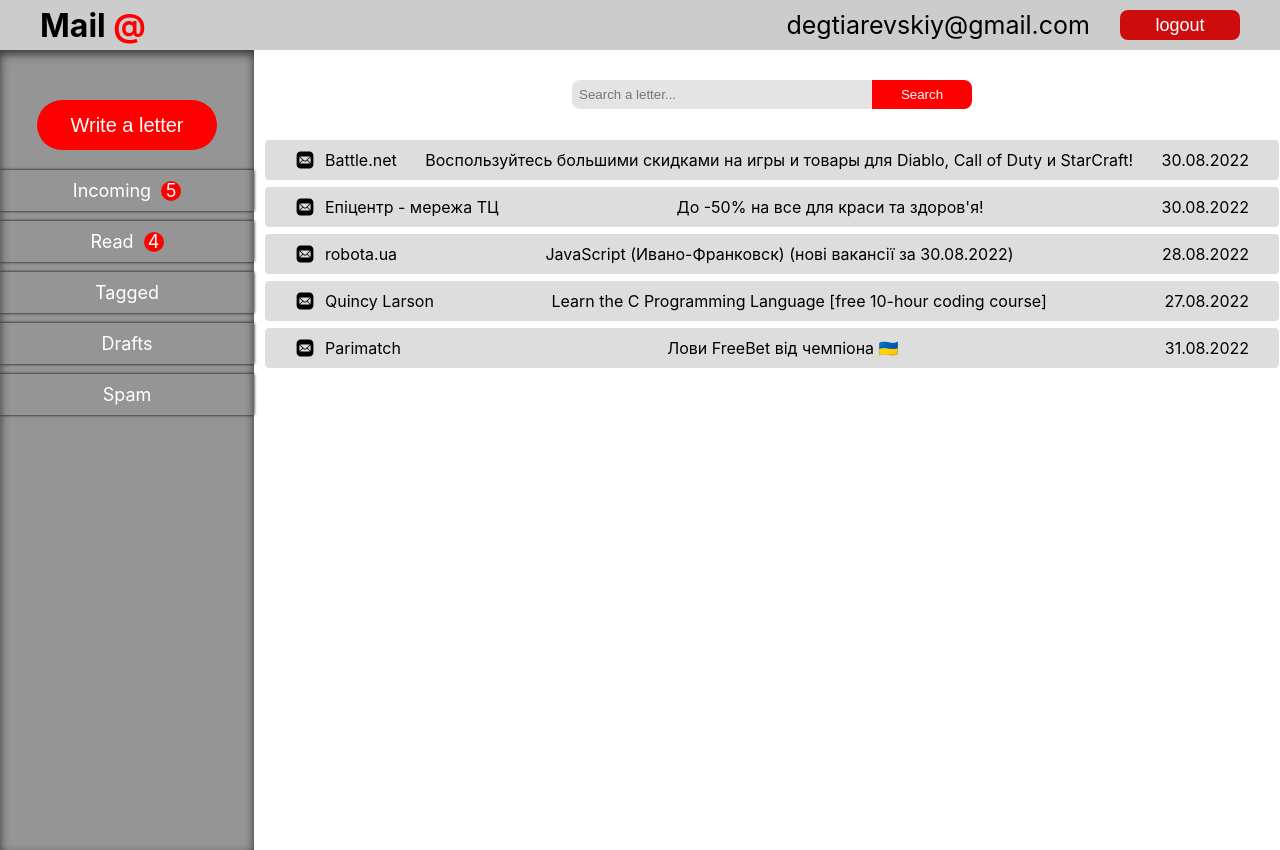
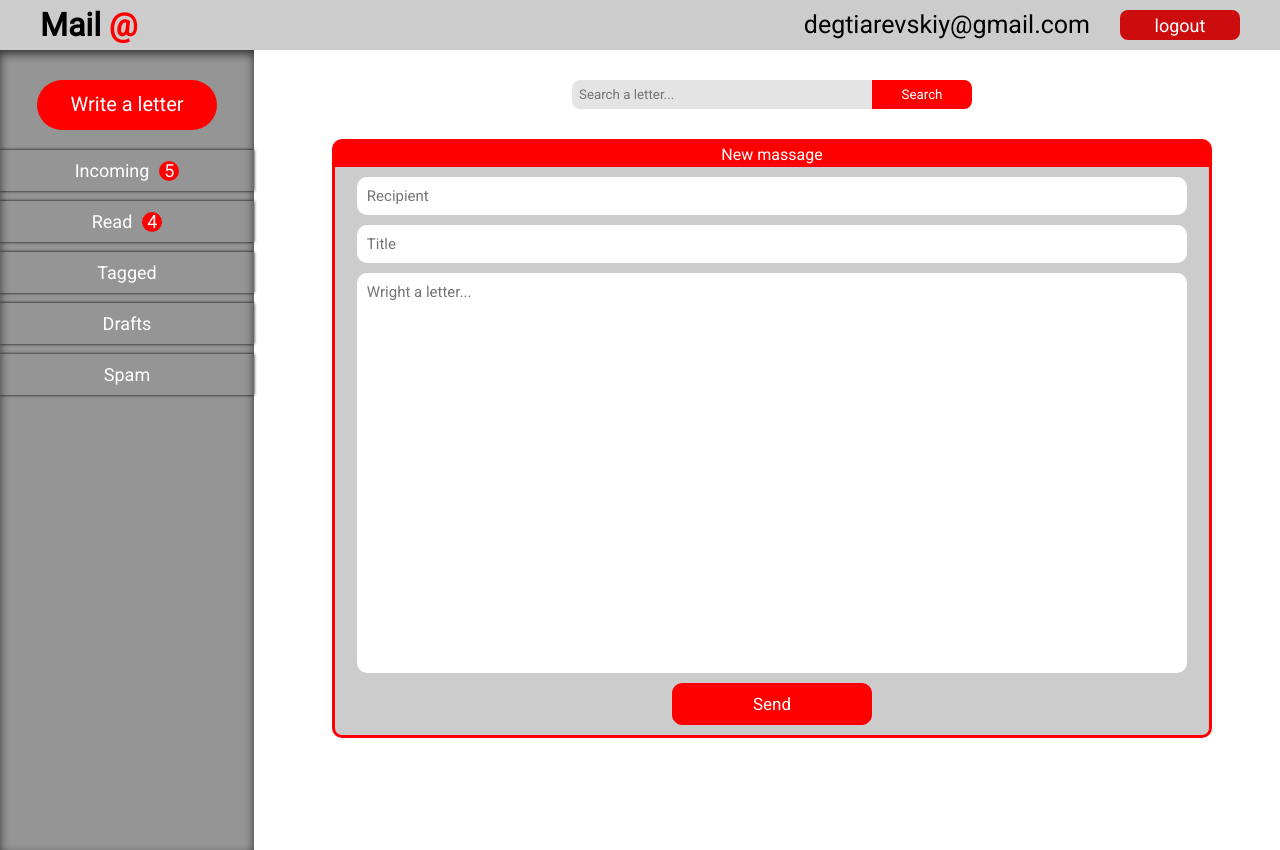
Before and after one commit to vladsatan/mail, a React (Create React App) app: page /createletter in a window 1280 px wide. Built offline with nearby package versions, Linux system fonts and the light colour scheme.

Commit message:
add routes and new component createLetter

```diff
--- a/package.json
+++ b/package.json
@@ -9,6 +9,7 @@
     "react": "^18.2.0",
     "react-dom": "^18.2.0",
     "react-loader-spinner": "^5.1.7-beta.1",
+    "react-router-dom": "^6.3.0",
     "react-scripts": "5.0.1",
     "react-tooltip": "^4.2.21",
     "web-vitals": "^2.1.4"
--- a/src/App.css
+++ b/src/App.css
@@ -1,3 +1,5 @@
+@import url('https://fonts.googleapis.com/css2?family=Roboto&display=swap');
+
 .App {
   text-align: center;
 }
@@ -5,6 +7,7 @@
 * {
   padding: 0;
   margin: 0;
+  font-family: 'Roboto', sans-serif;
 }
 
 .container {
--- a/src/App.js
+++ b/src/App.js
@@ -3,6 +3,7 @@
 import Menu from './components/Menu/Menu';
 import React, {useState, useEffect} from 'react'
 import MainContainer from './components/MainContainer/MainContainer';
+import { BrowserRouter as Router } from 'react-router-dom';
 
 
 
@@ -14,6 +15,7 @@
   const [readLength, setReadLength] = useState('')
 
   return (
+<Router>
     <div className="App">
     <Header isLogin={isLogin} setIsLogin={setIsLogin} />
     {isLogin? (
@@ -28,6 +30,7 @@
     ):null}
 
     </div>
+</Router>
   );
 }
 
--- /dev/null
+++ b/src/components/CreateLetter/CreateLetter.css
@@ -0,0 +1,63 @@
+.CreateLetter {
+    max-width: 880px;
+    /* height: 200px; */
+    margin: 0 auto;
+    border-radius: 10px;
+    border: 3px solid red;
+    background-color: rgba(155, 155, 155, 0.511);
+}
+
+.CreateLetter-header {
+    width: 100%;
+    padding: 3px;
+    background-color: red;
+    color: white;
+    margin-bottom: 10px;
+}
+
+.inputst,textarea {
+    display: block;
+    width: 95%;
+    outline: none;
+    border: none;
+    resize: none;
+    padding: 10px;
+    font-size: 15px;
+    margin: 0 auto;
+    border-radius: 10px;
+}
+
+.inputst {
+   margin-bottom: 10px;
+   text-transform: capitalize;
+}
+
+textarea{
+    height: 400px;
+    border-bottom-right-radius: 10px;
+    border-bottom-left-radius: 10px;
+    overflow: scroll;
+}
+
+textarea::-webkit-scrollbar{
+    scroll-snap-type: none;
+}
+
+.CreateLetter-button {
+    width: 200px;
+    padding: 10px;
+    margin: 10px auto;
+    outline: none;
+    border: none;
+    border-radius: 10px;
+    background-color: red;
+    color: white;
+    font-size: 17px;
+    border: 1px solid red;
+    transition: .2s;
+}
+
+.CreateLetter-button:hover {
+    background-color: white;
+    color: red;
+}
--- /dev/null
+++ b/src/components/CreateLetter/CreateLetter.jsx
@@ -0,0 +1,16 @@
+import React from 'react'
+import "./CreateLetter.css"
+
+export default function CreateLetter() {
+  return (
+    <div className='CreateLetter'>
+       <div className='CreateLetter-header'>New massage</div>
+       <form>
+       <input type="text" placeholder='Recipient' className='inputst' />
+       <input type="text" placeholder='Title' className='inputst' />
+       <textarea name="textarea" id="textarea" placeholder='Wright a letter...'></textarea>
+       <button className='CreateLetter-button'>Send</button>
+       </form>
+    </div>
+  )
+}
--- a/src/components/Email/Email.jsx
+++ b/src/components/Email/Email.jsx
@@ -6,7 +6,6 @@
 export default function Email(props) {
 
     const {id,content, isRead, sender, emailDate,lettersarray,setLetters} = props
-    console.log(lettersarray, 'lettersarray');
     const moveToRead=()=>{
     const newArray = lettersarray.map(e=>{
         if(e.id === id){
--- a/src/components/MainContainer/MainContainer.jsx
+++ b/src/components/MainContainer/MainContainer.jsx
@@ -1,32 +1,42 @@
 import IncomingEmails from '../IncomingEmails/IncomingEmails'
 import ReadEmails from '../ReadEmails/ReadEmails'
+import CreateLetter from '../CreateLetter/CreateLetter'
 import { useState, useEffect } from 'react'
 import Search from '../Search/Search'
 import './MainContainer.css'
+import {Route, Routes} from 'react-router-dom';
+
+
+
 
 
 export default function MainContainer(props){
 
-    const {sectionSelection, setIncomingLength, setReadLength} = props
+    const {setIncomingLength, setReadLength} = props
 
     const [letters, setLetters] = useState([])
     const array = letters.filter(e=>{return e?.isRead === true})
     const array2 = letters.filter(e=>{return e?.isRead === false})
 
-    useEffect(()=>{fetch('../../../emailes.json').then((response) => response.json()).then((data) =>{setLetters(data)})},[])
+    useEffect(()=>{fetch('../../../emailes.json').then((response) => response.json()).then((data) => setLetters(data))},[])
 
-    useEffect(()=>{
+
+
+   useEffect(()=>{
             setIncomingLength(array2.length)
             setReadLength(array.length)
+   }, [letters])
 
-    }, [letters])
+    return(
 
-    console.log(letters);
-    return(
         <div className='MainContainer'>
             <Search />
             <div className='letters'>
-              {sectionSelection === 'incoming'? <IncomingEmails letters={array2} lettersarray={letters} setLetters={setLetters}  /> : <ReadEmails letters={array} lettersarray={letters} setLetters={setLetters} />}
+                <Routes>
+                    <Route path="/" element={<IncomingEmails letters={array2} lettersarray={letters} setLetters={setLetters} />} />
+                    <Route path="/read" element={<ReadEmails letters={array} lettersarray={letters} setLetters={setLetters} />} />
+                    <Route path='/createletter' element={<CreateLetter />} />
+                </Routes>
             </div>
         </div>
     )
--- a/src/components/Menu/Menu.css
+++ b/src/components/Menu/Menu.css
@@ -2,13 +2,14 @@
     width: 20%;
     height: 100vh;
     background-color: rgb(149, 149, 149);
-    padding-top: 50px;
+    padding-top: 10px;
     position: relative;
     box-shadow: inset 0px 4px 10px rgb(52, 52, 52);
     margin-right: 10px;
 }
 
 .writeLetter {
+    display: block;
     width: 180px;
     height: 50px;
     background-color: red;
@@ -19,6 +20,8 @@
     border-radius: 50px;
     margin-bottom: 20px;
     transition: 0.3s;
+    margin: 20px auto;
+    padding-top: 12px;
 }
 
 .writeLetter:hover {
@@ -30,7 +33,7 @@
     text-align: center;
     padding: 10px 0px;
     box-shadow: 0px 0px 3px black;
-    margin-bottom: 10px;
+    margin-top: 10px;
     color: white;
     transition: 0.2s;
     font-size: 18px;
@@ -57,3 +60,7 @@
     justify-content: center;
     align-items: center;
 }
+
+a {
+    text-decoration: none;
+}
--- a/src/components/Menu/Menu.jsx
+++ b/src/components/Menu/Menu.jsx
@@ -1,23 +1,26 @@
 import './Menu.css'
+import {NavLink} from 'react-router-dom';
 
 export default function Menu(props) {
 
-const {setSectionSelection,incomingLength,readLength} = props
+const {incomingLength,readLength} = props
 
     return(
+
         <div className='menuContainer'>
-            <button className='writeLetter'>Write a letter</button>
-            <div className='menuPoint' onClick={()=>{setSectionSelection('incoming')}}>
+            <NavLink to='/createletter' className='writeLetter'>Write a letter</NavLink>
+            <NavLink to='/' className='menuPoint'>
                 Incoming
             <div className='numberOfLetters'>{incomingLength}</div>
-                </div>
-            <div className='menuPoint' onClick={()=>{setSectionSelection('read')}}>
+                </NavLink>
+            <NavLink to='/read' className='menuPoint'>
                 Read
                 <div className='numberOfLetters'>{readLength}</div>
-                </div>
-            <div className='menuPoint'>Tagged</div>
-            <div className='menuPoint'>Drafts</div>
-            <div className='menuPoint'>Spam</div>
+                </NavLink>
+            <NavLink to='/tagged' className='menuPoint'>Tagged</NavLink>
+            <NavLink to='/drafts' className='menuPoint'>Drafts</NavLink>
+            <NavLink to='/spam' className='menuPoint'>Spam</NavLink>
+
         </div>
     )
 }
--- a/src/components/Search/Search.css
+++ b/src/components/Search/Search.css
@@ -9,7 +9,7 @@
     padding: 30px;
     display: flex;
     justify-content: center;
-    align-items: center;
+    align-items: flex-end;
     margin: 0 auto;
 }
 
```
Also changed, not shown: 1 other file (tests, documents, lock files or other folders).
